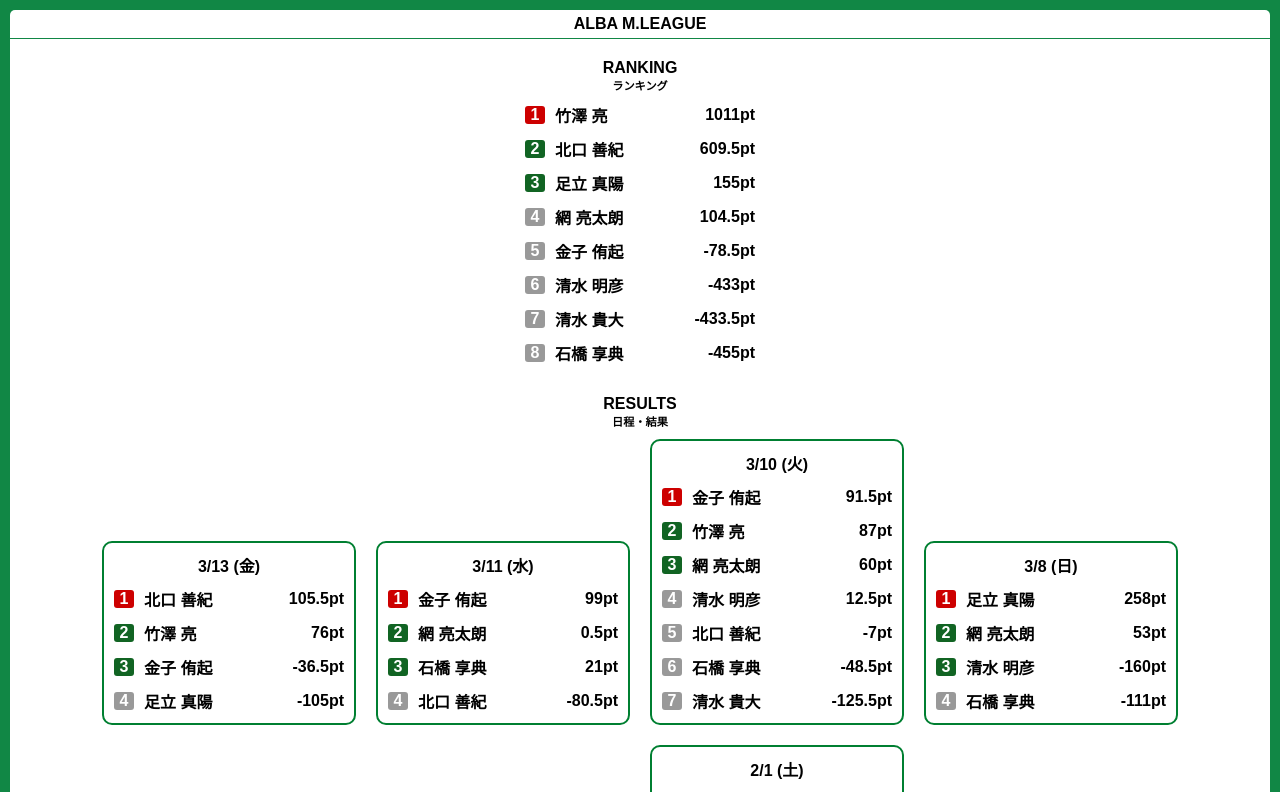
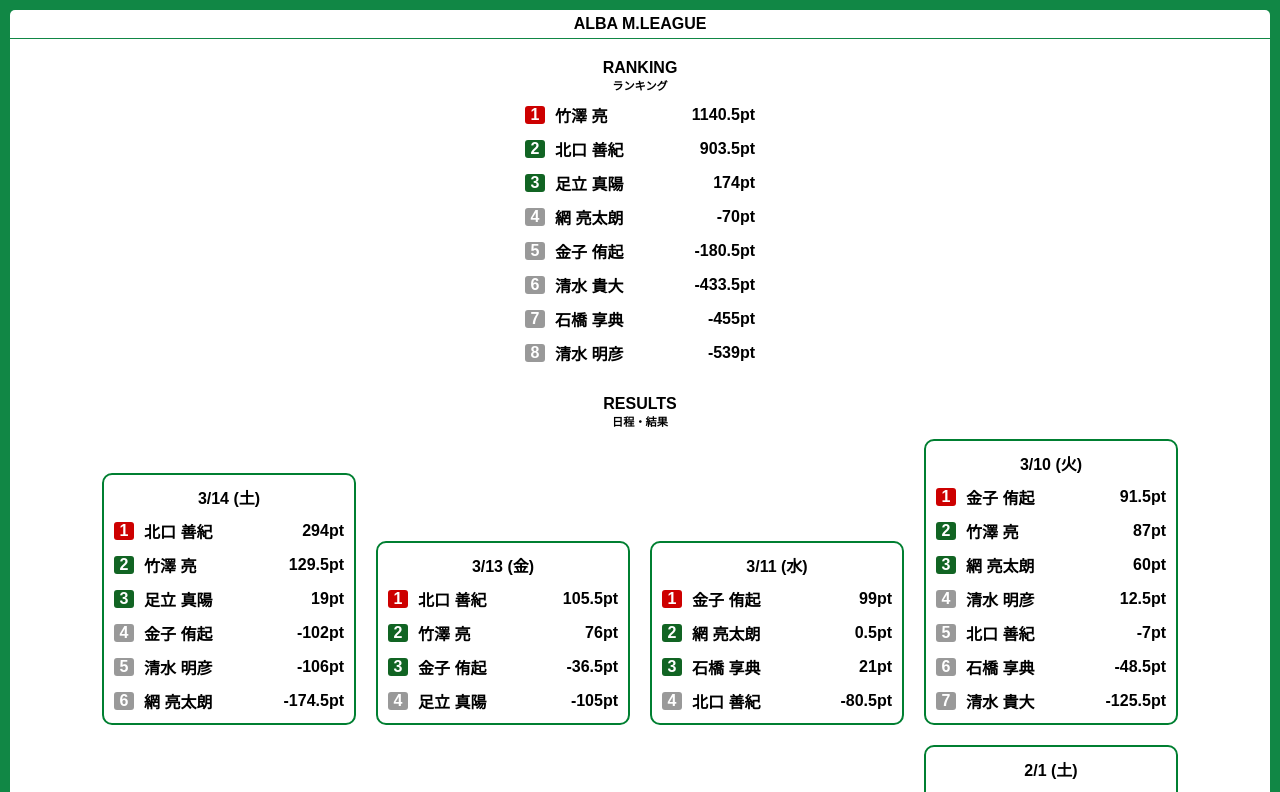
Before and after one commit to peichan/alba-mleague, an Angular app: page / in a window 1280 px wide. Shown: the top 792 px of the page. Built offline with nearby package versions, Linux system fonts and the light colour scheme.

Commit message:
add 3/14

```diff
--- a/src/app/app.component.ts
+++ b/src/app/app.component.ts
@@ -21,6 +21,14 @@
 }
 
 const dayResults: DayResult[] = [
+  new DayResult("3/14 (土)", [
+    new Result("北口 善紀", 294),
+    new Result("竹澤 亮", 129.5),
+    new Result("足立 真陽", 19),
+    new Result("金子 侑起", -102),
+    new Result("清水 明彦", -106),
+    new Result("網 亮太朗", -174.5)
+  ]),
   new DayResult("3/13 (金)", [
     new Result("北口 善紀", 105.5),
     new Result("竹澤 亮", 76),
```
